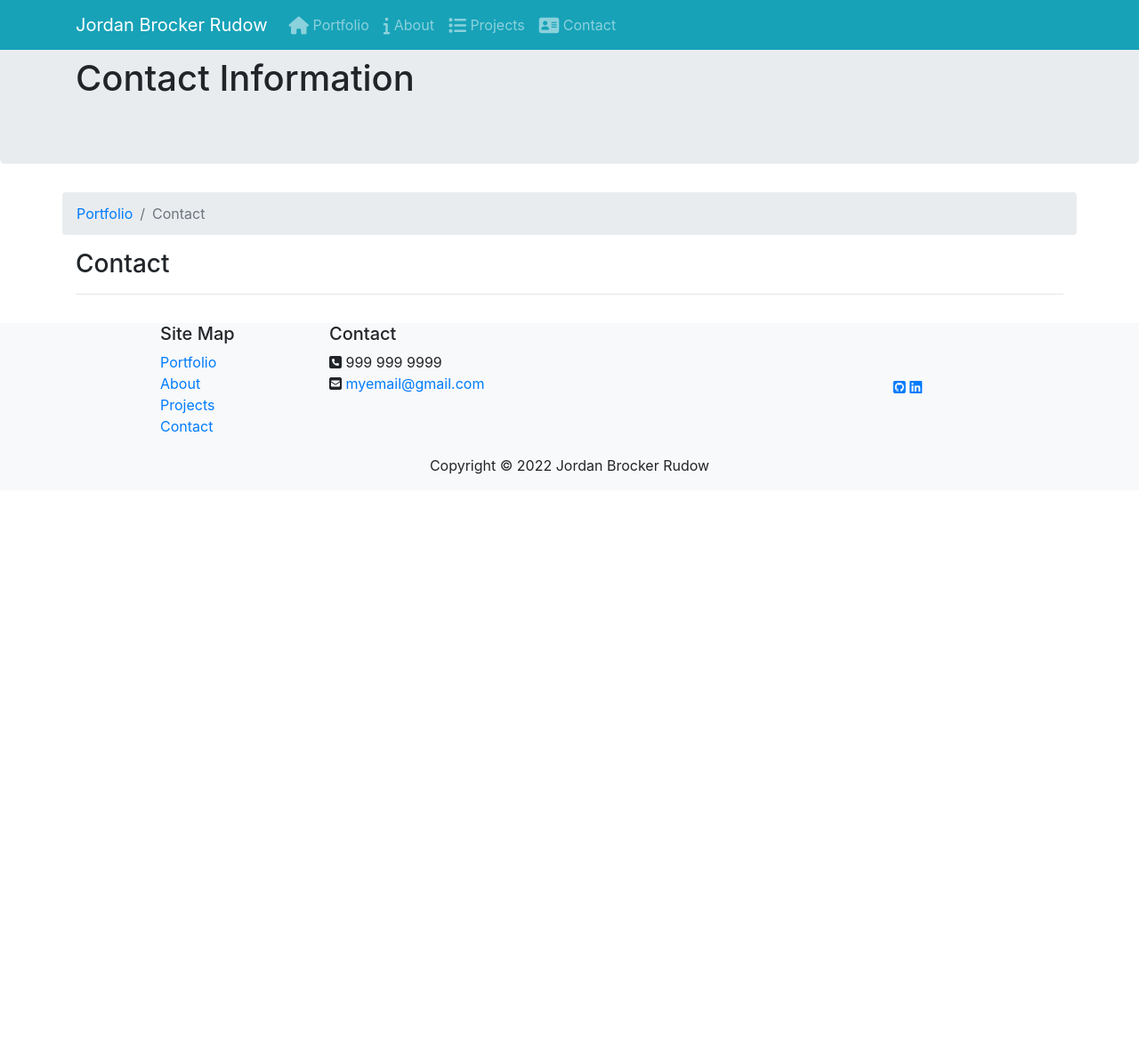
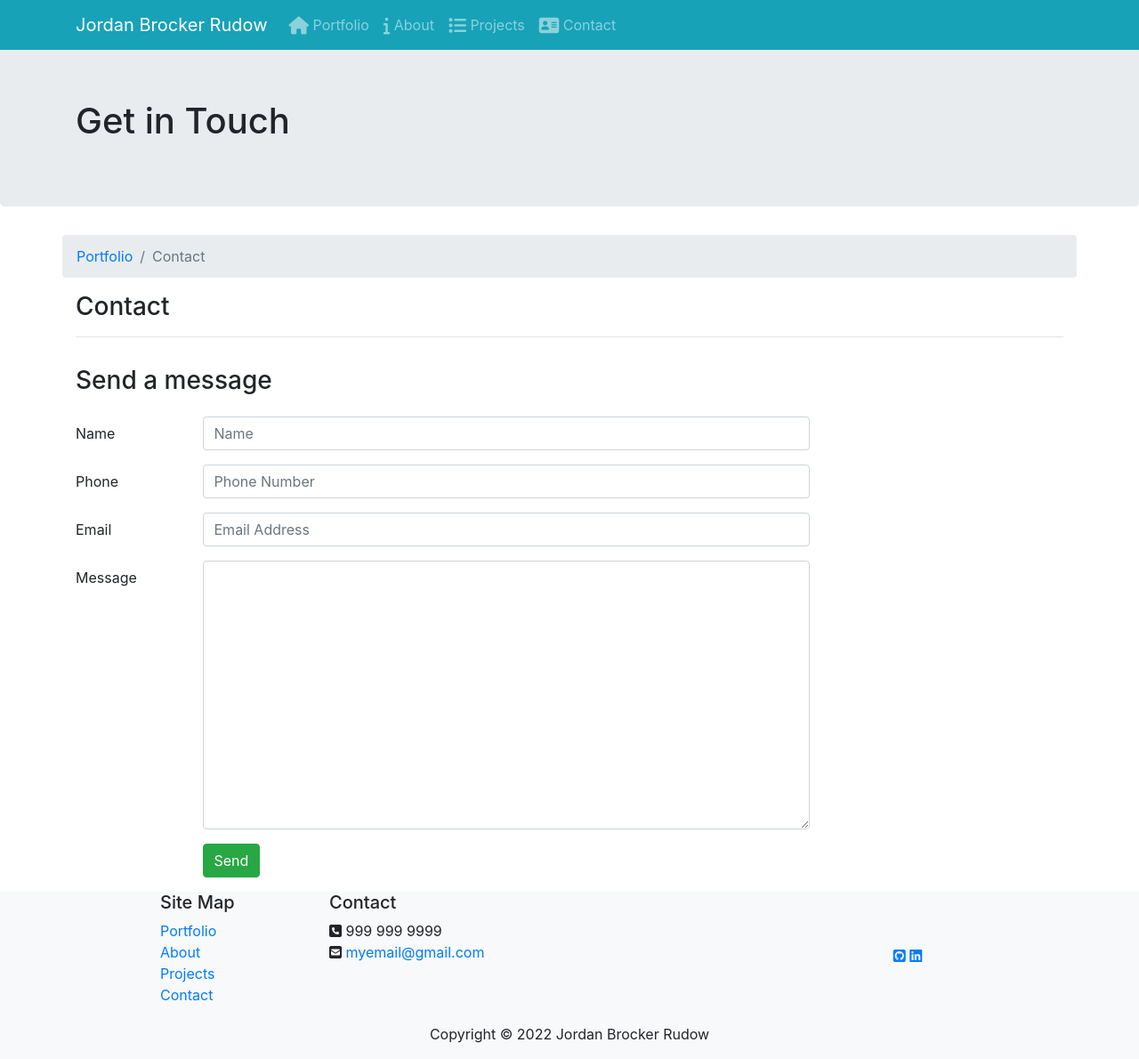
Before and after one commit to Trianglium/wd4e, a Django app: page /contact/ in a window 1280 px wide. Shown: the whole page at 89% size. Before the commit the page ends 533 px from the top, so only its background shows below. Run offline with Django 4.2, Linux system fonts and the light colour scheme; some libraries are stand-ins or nearby versions.

Commit message:
Implement contact form

```diff
--- a/portfolio/templates/portfolio/contact.html
+++ b/portfolio/templates/portfolio/contact.html
@@ -2,17 +2,45 @@
 {% load static %}
 
 
-{% block jumbo_head %}Contact Information{% endblock %}
-{% block jumbo_text %}{% endblock %}
-
-
-{% block content_head %}
-{% endblock %}
-
-{% block content_text %}
-{% endblock %}
+{% block jumbo_head %}<br>Get in Touch{% endblock %}
 
 
 {% block content %}
+   <div class="col-12 mb-3">
+      <h3>Send a message</h3>
+   </div>
+    <div class="col-12 col-md-9">
+      <form>
+          <div class="form-group row">
+              <label for="firstname" class="col-md-2 col-form-label">Name</label>
+              <div class="col-md-10">
+                  <input type="text" class="form-control" id="firstname" name="firstname" placeholder="Name">
+              </div>
+          </div>
+          <div class="form-group row">
+                <label for="telnum" class="col-12 col-md-2 col-form-label">Phone</label>
+                <div class="col-md-10">
+                    <input type="tel" class="form-control" id="telnum" name="telnum" placeholder="Phone Number">
+                </div>
+            </div>
+            <div class="form-group row">
+                <label for="emailid" class="col-md-2 col-form-label">Email</label>
+                <div class="col-md-10">
+                    <input type="email" class="form-control" id="emailid" name="emailid" placeholder="Email Address">
+                </div>
+            </div>
+            <div class="form-group row">
+                <label for="contact-msg" class="col-md-2 col-form-label">Message</label>
+                <div class="col-md-10">
+                    <textarea class="form-control" id="feedback" name="contact-msg" rows="12"></textarea>
+                </div>
+            </div>
+            <div class="form-group row">
+                <div class="offset-md-2 col-md-10">
+                    <button type="submit" class="btn btn-success">Send</button>
+                </div>
+            </div>
+      </form>
 
+    </div>
 {% endblock %}
```
